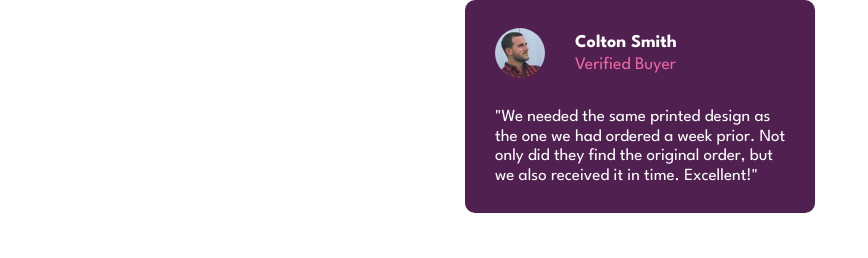
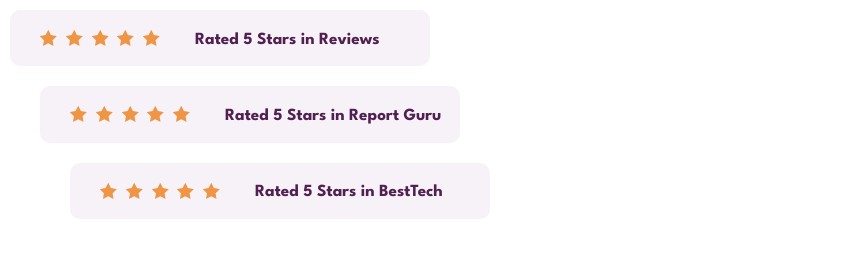
Before and after one commit to Lwmeek/social-proof, a plain HTML site: page index.html in a window 1280 px wide. Shown: the whole page, without its empty margins (0-868 px from the left). Drawn offline with Linux system fonts and the light colour scheme.

Commit message:
finish ratings block

```diff
--- a/css/styles.css
+++ b/css/styles.css
@@ -58,6 +58,56 @@ body {
 	}
 }
 
+/* Ratings */
+
+.rating-col {
+	display: flex;
+	flex-direction: column;
+}
+.rating-card {
+	background: var(--clr-light-grayish-magenta);
+	border-radius: 10px;
+	width: 75%;
+	max-width: 32rem;
+	margin: 1rem auto;
+	display: flex;
+	flex-direction: column;
+	justify-content: center;
+	align-items: center;
+	padding: 1.5rem;
+}
+.stars img {
+	margin-right: 0.5rem;
+	margin-bottom: 0.7rem;
+}
+.stats {
+	color: var(--clr-vdark-magenta);
+	font-weight: 700;
+	font-size: 1.7rem;
+}
+@media screen and (min-width: 1024px) {
+	.rating-col {
+		max-width: 50rem;
+	}
+	.rating-card {
+		flex-direction: row;
+		max-width: 40rem;
+		gap: 3rem;
+		justify-content: flex-start;
+		padding: 2rem 1.5rem 1.5rem 3rem;
+		margin: 1rem;
+	}
+	.stars img {
+		margin-bottom: 0;
+	}
+	.guru {
+		align-self: center;
+	}
+	.best-tech {
+		align-self: flex-end;
+	}
+}
+
 /* Testimonials */
 
 .testimonials {
--- a/index.html
+++ b/index.html
@@ -16,23 +16,37 @@
 	</head>
 	<body>
 		<main class="container">
-			<section class="testimonials">
-				<div class="testimonial-card">
-                    <div class="user">
-                        <img src="images/image-colton.jpg" alt="" class="user-pic" />
-                        <div class="user-profile">
-                            <h2 class="user-name">Colton Smith</h2>
-                            <h3 class="verified">Verified Buyer</h3>
-                        </div>
-                    </div>
-                    <div class="testimonial-content">
-                        <p>
-                            "We needed the same printed design as the one we had ordered a week
-                            prior. Not only did they find the original order, but we also
-                            received it in time. Excellent!"
-                        </p>
-                    </div>
-                </div>
+			<section class="rating-col">
+				<div class="rating-card reviews">
+					<div class="stars">
+						<img src="images/icon-star.svg" alt="star">
+						<img src="images/icon-star.svg" alt="star">
+						<img src="images/icon-star.svg" alt="star">
+						<img src="images/icon-star.svg" alt="star">
+						<img src="images/icon-star.svg" alt="star">
+					</div>
+					<div class="stats">Rated 5 Stars in Reviews</div>
+				</div>
+				<div class="rating-card guru">
+					<div class="stars">
+						<img src="images/icon-star.svg" alt="star">
+						<img src="images/icon-star.svg" alt="star">
+						<img src="images/icon-star.svg" alt="star">
+						<img src="images/icon-star.svg" alt="star">
+						<img src="images/icon-star.svg" alt="star">
+					</div>
+					<div class="stats">Rated 5 Stars in Report Guru</div>
+				</div>
+				<div class="rating-card best-tech">
+					<div class="stars">
+						<img src="images/icon-star.svg" alt="star">
+						<img src="images/icon-star.svg" alt="star">
+						<img src="images/icon-star.svg" alt="star">
+						<img src="images/icon-star.svg" alt="star">
+						<img src="images/icon-star.svg" alt="star">
+					</div>
+					<div class="stats">Rated 5 Stars in BestTech</div>
+				</div>
 			</section>
 		</main>
 	</body>
```
Also changed, not shown: rating.html (added, +32 -0 lines), testimonials.html (added, +18 -0 lines).
